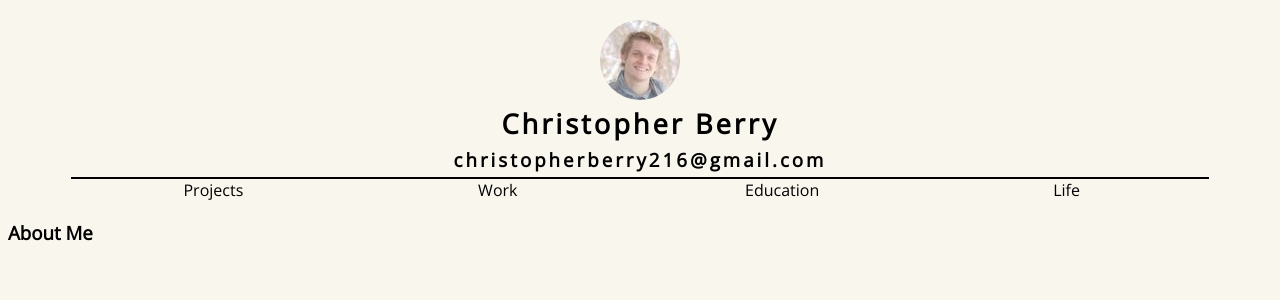
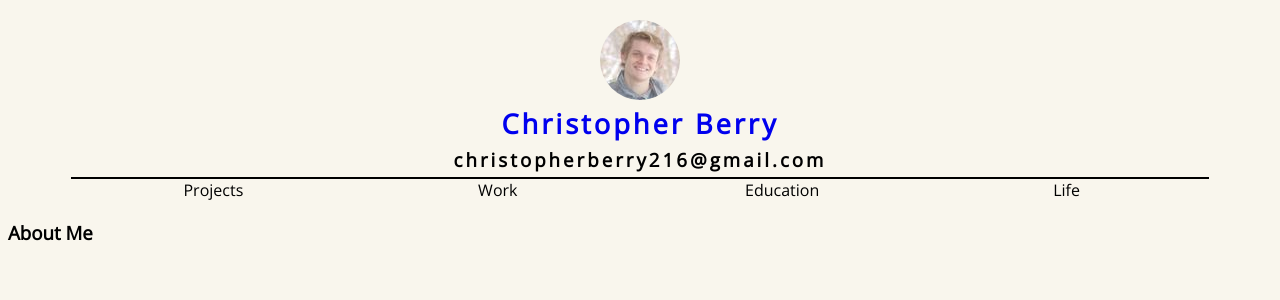
Before and after one commit to cberry216/resume-site, a Django app: page /life/about/ in a window 1280 px wide. Shown: the top 300 px of the page. Run offline with Django 3.2, Linux system fonts and the light colour scheme; parts of the project's set-up code (start-up, migrations or seed data) failed here and were passed over.

Commit message:
Added link to about me and home in header.

```diff
--- a/resume_site/static/css/style.css
+++ b/resume_site/static/css/style.css
@@ -25,9 +25,14 @@ body {
 }
 
 .header__title {
+	margin: 5px 0 2px 0;
+
 	font-size: 1.7em;
 	text-align: center;
-	margin: 5px 0 2px 0;
+}
+
+.header__title a {
+	text-decoration: none;
 }
 
 .header__subtitle {
--- a/resume_site/templates/base.html
+++ b/resume_site/templates/base.html
@@ -11,8 +11,10 @@
 <body>
   <div class="header">
     <div class="header__titlehead">
+      <a href="{% url 'projects:project_list' %}">
       <div class="header__logo" style="background-image: url({% static 'images/cberry.jpeg' %})"></div>
-      <h1 class="header__title">Christopher Berry</h1>
+      </a>
+      <h1 class="header__title"><a href="{% url 'life:about' %}">Christopher Berry</a></h1>
       <h3 class="header__subtitle">christopherberry216@gmail.com</h3>
     </div>
     <div class="menu">
```
